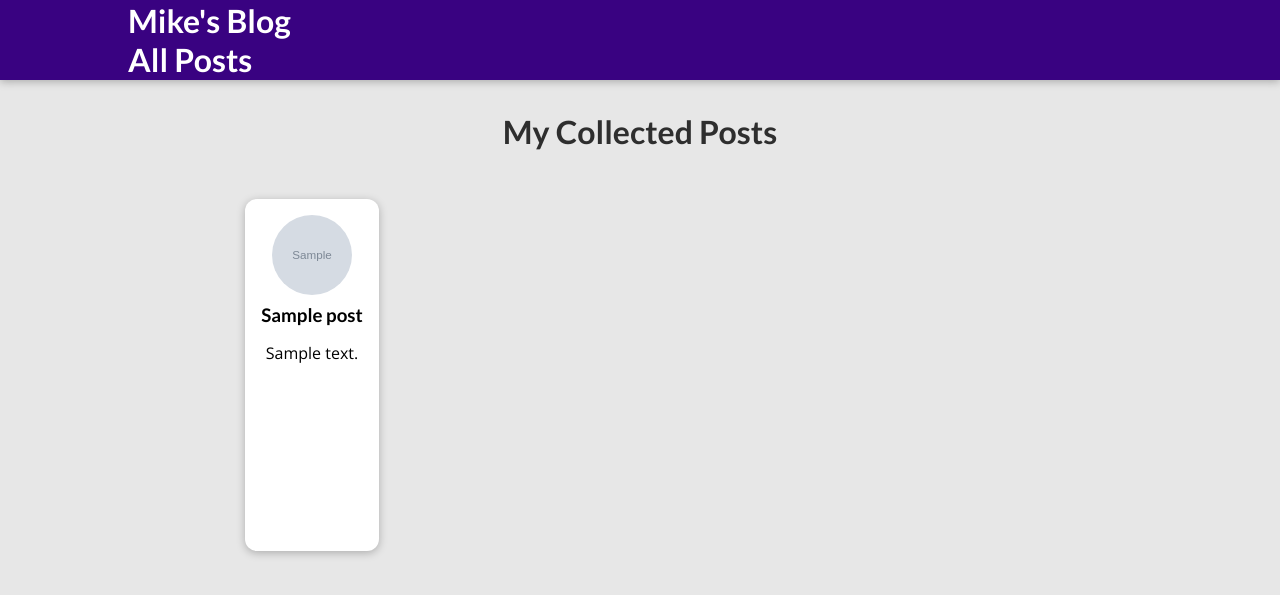
After one commit to mishoka23/django_blog, a Django app: template my_site/blog/templates/blog/all-posts.html in a window 1280 px wide. The commit adds this page. Shown: the top 595 px of the page. Run offline with Django 5.2, Linux system fonts and the light colour scheme; the template is opened without the code that fills it: most values are stand-ins (such as "Sample title", 1, 10 or a date in 2020); grey boxes marked "Sample" are stand-in pictures.

Commit message:
all_posts, index page, individual posts page

```diff
--- /dev/null
+++ b/my_site/blog/static/blog/all-posts.css
@@ -0,0 +1,44 @@
+
+body {
+    background-color: #e7e7e7;
+  }
+
+  #main-navigation {
+    background-color: #390281;
+    box-shadow: 0 2px 8px rgba(0, 0, 0, 0.25);
+  }
+
+  #all-posts {
+    margin: 7rem auto;
+    width: 90%;
+    max-width: 60rem;
+  }
+
+  #all-posts h2 {
+    text-align: center;
+    font-size: 2rem;
+    color: #2e2e2e;
+    margin: 3rem 0;
+  }
+
+  ul {
+    list-style: none;
+    margin: 0;
+    padding: 0;
+    display: grid;
+    grid-template-columns: repeat(auto-fill, minmax(17rem, 1fr));
+    gap: 1.5rem;
+  }
+
+  .post img {
+    width: 7rem;
+    height: 7rem;
+  }
+
+  .post a {
+    height: 22rem;
+    transform-origin: center;
+    box-shadow: 0 2px 8px rgba(0, 0, 0, 0.25);
+    border-radius: 12px;
+    background-color: white;
+  }
--- a/my_site/blog/static/blog/index.css
+++ b/my_site/blog/static/blog/index.css
@@ -1,4 +1,3 @@
-
 #welcome {
     background: linear-gradient(to right top, #6305dd, #390281);
     padding: 6rem 12%;
--- /dev/null
+++ b/my_site/blog/static/blog/post.css
@@ -0,0 +1,43 @@
+.post {
+    display: flex;
+    flex-direction: column;
+    align-items: center;
+    text-align: center;
+  }
+
+  .post a {
+    text-decoration: none;
+    color: black;
+    transition: all 0.2s ease;
+    padding: 1rem;
+  }
+
+  .post a:hover,
+  .post a:active {
+    transform: scale(1.1);
+    background-color: #390281;
+    color: white;
+  }
+
+  .post img {
+    width: 5rem;
+    height: 5rem;
+    object-fit: cover;
+    border-radius: 50%;
+  }
+
+  .post h3 {
+    margin: 0.25rem 0;
+  }
+
+  .post time {
+    color: #666666;
+    margin: 0.25rem;
+    font-style: italic;
+    font-size: 0.85rem;
+  }
+
+  .post:hover time,
+  .post:active time {
+    color: white;
+  }
--- /dev/null
+++ b/my_site/blog/templates/blog/all-posts.html
@@ -0,0 +1,24 @@
+{% extends "base.html" %}
+{% load static %}
+
+
+
+{% block title %}
+    All My Posts
+{% endblock %}
+
+{% block css_files %}
+    <link rel="stylesheet" href="{% static "blog/all-posts.css" %}">
+    <link rel="stylesheet" href="{% static "blog/post.css" %}">
+{% endblock %}
+
+{% block content %}
+<section id="all-posts">
+    <h2>My Collected Posts</h2>
+    <ul>
+      {% for post in all_posts %}
+        {% include "blog/includes/post.html" %}
+      {% endfor %}
+    </ul>
+</section>
+{% endblock %}
--- /dev/null
+++ b/my_site/blog/templates/blog/includes/post.html
@@ -0,0 +1,18 @@
+{% load static %}
+
+<li>
+    <article class="post">
+        <a href="{% url "posts-detail-page" post.slug %}">
+            <img src="{% static "blog/images/"|add:post.image %}" alt="{{post.title}}">
+            <div class="post__content">
+                <h3>
+                    {{post.title}}
+                </h3>
+                    <p>
+                        {{post.excerpt}}
+                    </p>
+
+            </div>
+        </a>
+    </article>
+</li>
--- a/my_site/blog/urls.py
+++ b/my_site/blog/urls.py
@@ -5,5 +5,5 @@ from . import views
 urlpatterns = [
     path("", views.starting_page, name="starting-page"),
     path("posts", views.posts, name="posts-page"),
-    path("posts/<slug:slug>", views.post_detail, name="posts-detail_page")
+    path("posts/<slug:slug>", views.post_detail, name="posts-detail-page")
 ]
--- a/my_site/static/app.css
+++ b/my_site/static/app.css
@@ -1,4 +1,3 @@
-
 @import url('https://fonts.googleapis.com/css2?family=Lato:wght@400;700&family=Open+Sans:wght@400;700&display=swap');
 
 * {
--- a/my_site/templates/base.html
+++ b/my_site/templates/base.html
@@ -10,6 +10,14 @@
     {% block css_files %}{% endblock %}
 </head>
 <body>
+    <header id="main-navigation">
+        <h1>
+            <a href="{% url "starting-page" %}">Mike's Blog</a>
+            <nav>
+                <a href="{% url "posts-page" %}">All Posts</a>
+            </nav>
+        </h1>
+    </header>
     {% block content %}
     {% endblock %}
 </body>
```
Also changed, not shown: my_site/blog/static/blog/post-details.css (added, +62 -0 lines), my_site/blog/templates/blog/index.html (+4 -25 lines), my_site/blog/templates/blog/post-detail.html (added, +28 -0 lines), my_site/blog/views.py (+84 -4 lines), my_site/templates/404.html (added, +10 -0 lines).
